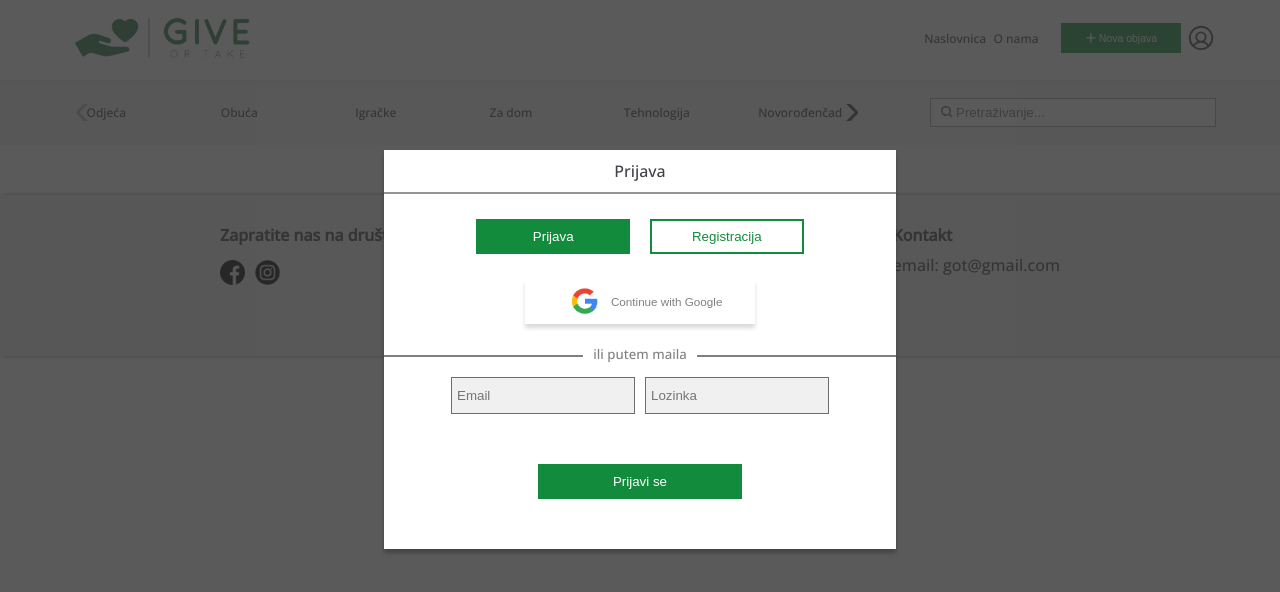
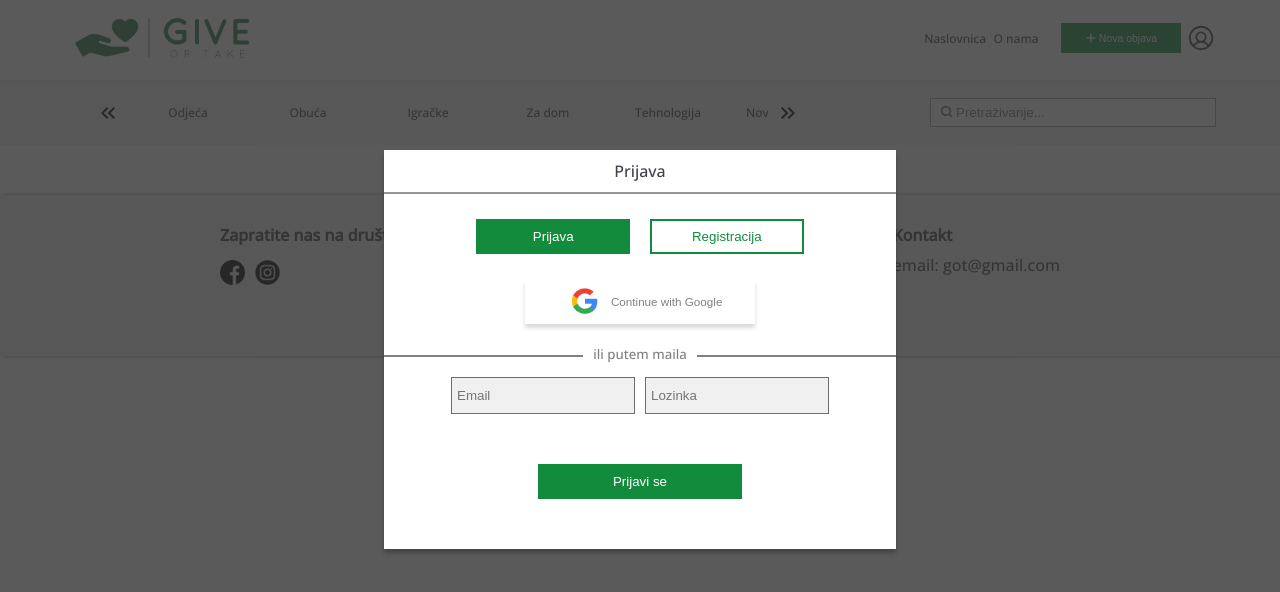
Before and after one commit to CrnkovicMia/GiveOrTake, a React (Create React App) app: page /login in a window 1280 px wide. Shown: the top 592 px of the page. Built offline with nearby package versions, Linux system fonts and the light colour scheme.

Commit message:
novi post stiliziranje

```diff
--- a/src/components/NavBar.js
+++ b/src/components/NavBar.js
@@ -1,5 +1,7 @@
 import "../style/Navigation.css";
 import "../style/Login.css";
+import "../style/Swiper.css";
+
 import { Link, useSearchParams } from "react-router-dom";
 import { LoginFunction } from "./LoginFunction.js";
 import { ProfilDropDown } from "./ProfilDropDown";
@@ -8,13 +10,6 @@ import { SearchBarSmallScreen } from "./SerchBarSmallScreen";
 import { Login } from "./Login";
 import { Hamburger } from "./Menu";
 
-import { Swiper, SwiperSlide } from "swiper/react";
-import "swiper/css";
-import "swiper/css/pagination";
-import "swiper/css/navigation";
-import "../style/Swiper.css";
-
-import { Pagination, Navigation } from "swiper";
 import { useEffect, useState } from "react";
 
 export const NavBar = (props) => {
@@ -50,26 +45,35 @@ export const NavBar = (props) => {
     window.location.reload(false);
   };
 
-  const [categoryDisplay, setCategoryDisplay] = useState(6);
+  const [iteWidth, setItemWidth] = useState(126);
+  const outerContainer = document.getElementsByClassName("outer-container")[0];
+
+  const handleNextClick = () => {
+    outerContainer.scrollBy(iteWidth, 0);
+  };
+  const handlePrevClikc = () => {
+    outerContainer.scrollBy(-iteWidth, 0);
+  };
+
   useEffect(() => {
     function handleResize() {
-      if (window.innerWidth <= 479.99) {
-        setCategoryDisplay(2);
-      }
       if (window.innerWidth >= 480 && window.innerWidth < 559.99) {
-        setCategoryDisplay(3);
+        setItemWidth(153);
       }
       if (window.innerWidth >= 560 && window.innerWidth < 768.99) {
-        setCategoryDisplay(4);
+        setItemWidth(165);
       }
-      if (window.innerWidth >= 768 && window.innerWidth < 1023.99) {
-        setCategoryDisplay(4);
+      if (window.innerWidth >= 768 && window.innerWidth < 849.99) {
+        setItemWidth(98);
+      }
+      if (window.innerWidth >= 850 && window.innerWidth < 1023.99) {
+        setItemWidth(110);
       }
       if (window.innerWidth >= 1024 && window.innerWidth < 1280) {
-        setCategoryDisplay(5);
+        setItemWidth(120);
       }
-      if (window.innerWidth >= 1280 && window.innerWidth < 1440) {
-        setCategoryDisplay(6);
+      if (window.innerWidth >= 1280) {
+        setItemWidth(125);
       }
     }
     handleResize();
@@ -200,27 +204,88 @@ export const NavBar = (props) => {
               <Link to="/?kategorija=Ostalo">Ostalo</Link>
             </label>
           </div>
-          <div className="swiperbar">
-            <>
-              <Swiper
-                slidesPerView={categoryDisplay}
-                spaceBetween={0}
-                navigation={true}
-                modules={[Pagination, Navigation]}
-                className="mySwiper"
+          <div className="slideList">
+            <div className="bar">
+              <button
+                type="button"
+                className="button"
+                id="button-prev"
+                onClick={handlePrevClikc}
               >
-                <SwiperSlide>Odjeća</SwiperSlide>
-                <SwiperSlide>Obuća</SwiperSlide>
-                <SwiperSlide>Igračke</SwiperSlide>
-                <SwiperSlide>Za dom</SwiperSlide>
-                <SwiperSlide>Tehnologija</SwiperSlide>
-                <SwiperSlide>Novorođenčad</SwiperSlide>
-                <SwiperSlide>Sport i oprema</SwiperSlide>
-                <SwiperSlide>Kućni ljubimci</SwiperSlide>
-                <SwiperSlide>Literatura</SwiperSlide>
-                <SwiperSlide>Ostalo</SwiperSlide>
-              </Swiper>
-            </>
+                <svg
+                  xmlns="http://www.w3.org/2000/svg"
+                  width="24"
+                  height="24"
+                  viewBox="0 0 24 24"
+                >
+                  <path
+                    fill="currentColor"
+                    d="m11 18l-6-6l6-6l1.4 1.4L7.825 12l4.575 4.6L11 18Zm6.6 0l-6-6l6-6L19 7.4L14.425 12L19 16.6L17.6 18Z"
+                  />
+                </svg>
+              </button>
+              <div className="outer-container">
+                <div className="category">
+                  {" "}
+                  <Link to="/?kategorija=Odjeća">Odjeća</Link>
+                </div>
+                <div className="category">
+                  {" "}
+                  <Link to="/?kategorija=Obuća">Obuća</Link>
+                </div>
+                <div className="category">
+                  {" "}
+                  <Link to="/?kategorija=Igračke">Igračke</Link>
+                </div>
+                <div className="category">
+                  {" "}
+                  <Link to="/?kategorija=Za dom">Za dom</Link>
+                </div>
+                <div className="category">
+                  {" "}
+                  <Link to="/?kategorija=Tehnologija">Tehnologija</Link>
+                </div>
+                <div className="category">
+                  {" "}
+                  <Link to="/?kategorija=Novorođenčad">Novorođenčad</Link>
+                </div>
+                <div className="category">
+                  {" "}
+                  <Link to="/?kategorija=Sport i oprema">Sport i oprema</Link>
+                </div>
+                <div className="category">
+                  {" "}
+                  <Link to="/?kategorija=Kućni ljubimci">Kućni ljubimci</Link>
+                </div>
+                <div className="category">
+                  <Link to="/?kategorija=Literatura">Literatura</Link>
+                </div>
+                <div className="category">
+                  {" "}
+                  <Link to="/?kategorija=Ostalo">Ostalo</Link>
+                </div>
+              </div>
+              <button
+                type="button"
+                className="button"
+                id="button-next"
+                onClick={() => {
+                  handleNextClick();
+                }}
+              >
+                <svg
+                  xmlns="http://www.w3.org/2000/svg"
+                  width="24"
+                  height="24"
+                  viewBox="0 0 24 24"
+                >
+                  <path
+                    fill="currentColor"
+                    d="M6.4 18L5 16.6L9.575 12L5 7.4L6.4 6l6 6l-6 6Zm6.6 0l-1.4-1.4l4.575-4.6L11.6 7.4L13 6l6 6l-6 6Z"
+                  />
+                </svg>
+              </button>
+            </div>
           </div>
           <div className="searchInput">
             <input
--- a/src/style/Cards.css
+++ b/src/style/Cards.css
@@ -85,16 +85,23 @@ h4 {
 }*/
 .viseButtonDiv {
   display: flex;
-  justify-content: center;
+  justify-content: right;
   width: 100%;
   padding-bottom: 5px;
 }
 .višeButton {
-  width: 30%;
-  font-size: 0.625em;
-  padding-top: 5px;
-  padding-bottom: 5px;
+  width: 28%;
+  font-size: 0.6875em;
+  padding: 4px 0;
+  margin: 8px 15px 0 0;
   transition: all 0.2s ease-in-out;
+  display: flex;
+  align-items: center;
+  justify-content: center;
+}
+.viseSVG {
+  width: 1.75em;
+  height: 1.75em;
 }
 .heartImage {
   max-width: 18px;
--- a/src/style/Navigation.css
+++ b/src/style/Navigation.css
@@ -212,17 +212,8 @@ Note: Beware of modifying this element as it can break the animations - you shou
   text-align: right;
   position: relative;
 }
-.searchIcon {
-  position: absolute;
-  right: 16em;
-  bottom: 2px;
-  width: 1.6em;
-  height: 1.6em;
-  stroke: #787777;
-  fill: white;
-}
 .categoryLink {
-  padding-left: 15px;
+  padding-left: 20px;
   text-decoration: none;
   font-size: 0.9357em;
 }
@@ -235,7 +226,16 @@ Note: Beware of modifying this element as it can break the animations - you shou
   border-style: solid;
   border-width: 1px;
 }
-.swiperbar {
+.searchIcon {
+  position: absolute;
+  top: 1px;
+  right: 16em;
+  width: 1.6em;
+  height: 1.6em;
+  stroke: #787777;
+  fill: white;
+}
+.slideList {
   display: none;
 }
 
@@ -257,6 +257,10 @@ Note: Beware of modifying this element as it can break the animations - you shou
     margin: 2px 15px 0 0;
     fill: black;
   }
+  .slideList {
+    display: flex;
+    flex: 2;
+  }
 }
 @media only screen and (min-width: 480px) and (max-width: 559.99px) {
   .categoryList,
@@ -270,14 +274,6 @@ Note: Beware of modifying this element as it can break the animations - you shou
   .loginImageDiv {
     display: none;
   }
-  .swiperbar {
-    display: flex;
-    font-size: 12px;
-    width: 90%;
-  }
-  .swiper-wrapper {
-    padding-left: 40px;
-  }
   .searchIconHide {
     display: block;
     width: 30px;
@@ -285,8 +281,12 @@ Note: Beware of modifying this element as it can break the animations - you shou
     margin: 2px 15px 0 0;
     fill: black;
   }
+  .slideList {
+    display: flex;
+    flex: 2;
+  }
 }
-@media only screen and (min-width: 560px) and (max-width: 767.99px) {
+@media only screen and (min-width: 560px) and (max-width: 768px) {
   .categoryList {
     display: none;
   }
@@ -308,20 +308,16 @@ Note: Beware of modifying this element as it can break the animations - you shou
   .categoryList {
     font-size: 14px;
   }
-  .swiperbar {
-    display: block;
-    font-size: 12px;
-    width: 100%;
-  }
-  .swiper-wrapper {
-    padding-left: 40px;
-  }
   .searchIconHide {
     display: block;
     width: 30px;
     height: 30px;
     margin: 2px 15px 0 0;
     fill: black;
+  }
+  .slideList {
+    display: flex;
+    flex: 2;
   }
 }
 @media only screen and (min-width: 768px) and (max-width: 1023.99px) {
@@ -335,11 +331,6 @@ Note: Beware of modifying this element as it can break the animations - you shou
   .categoryList {
     display: none;
   }
-  .swiperbar {
-    display: flex;
-    font-size: 12px;
-    width: 60%;
-  }
   .searchInput {
     width: 20%;
   }
@@ -348,7 +339,11 @@ Note: Beware of modifying this element as it can break the animations - you shou
     height: 25px;
   }
   .searchIcon {
-    right: 12.5em;
+    right: 12.4em;
+  }
+  .slideList {
+    display: flex;
+    flex: 2;
   }
 }
 @media only screen and (min-width: 1024px) and (max-width: 1279.99px) {
@@ -362,10 +357,9 @@ Note: Beware of modifying this element as it can break the animations - you shou
   .categoryList {
     display: none;
   }
-  .swiperbar {
+  .slideList {
     display: flex;
-    font-size: 12px;
-    width: 70%;
+    flex: 2;
   }
 }
 @media only screen and (min-width: 1280px) and (max-width: 1440px) {
@@ -382,9 +376,8 @@ Note: Beware of modifying this element as it can break the animations - you shou
   .categoryList {
     display: none;
   }
-  .swiperbar {
+  .slideList {
     display: flex;
-    font-size: 12px;
-    width: 70%;
+    flex: 2;
   }
 }
--- a/src/style/NewPost.css
+++ b/src/style/NewPost.css
@@ -99,6 +99,14 @@ label {
   flex-direction: column;
   width: 70%;
   height: 70%;
+  justify-content: center;
+  align-items: center;
+}
+.buttonInside {
+  display: flex;
+  flex-direction: column;
+  width: 100%;
+  height: 100%;
   justify-content: center;
   align-items: center;
 }
--- a/src/style/Swiper.css
+++ b/src/style/Swiper.css
@@ -1,20 +1,108 @@
-.swiper {
-  width: 100%;
+.bar {
+  box-sizing: border-box !important;
+  display: flex;
+  justify-content: center;
+  align-items: center;
+  height: 40px;
+  width: 95%;
+  margin: auto;
+}
+.outer-container {
+  overflow: hidden;
+  width: 50em;
+  scroll-behavior: smooth;
+  display: flex;
+}
+.category {
+  flex-shrink: 0;
+  font-size: 14px;
+  width: 125px;
   height: 100%;
-}
-.swiper-wrapper {
-  display: flex;
-  padding-left: 1.875em;
-  justify-content: start;
-}
-.swiper-slide {
-  width: 100%;
   text-align: center;
   display: flex;
-  justify-content: left;
   align-items: center;
+  justify-content: center;
 }
-.swiper-button-next,
-.swiper-button-prev {
+.category:focus,
+.category:active {
+  text-decoration: underline;
+  text-decoration-color: #49c474;
+  text-decoration-thickness: 2px;
   color: #433e49;
 }
+.category :hover {
+  color: #49c474;
+}
+.category:last-child {
+  border: none;
+}
+.button {
+  border: none;
+  background: none;
+  height: 25px;
+  width: 40px;
+  cursor: pointer;
+  transition: all 0.15s;
+}
+.button:hover {
+  transform: scale(1.1);
+}
+@media only screen and (min-width: 480px) and (max-width: 559.99px) {
+  .outer-container {
+    width: 460px;
+    margin: auto;
+  }
+  .category {
+    width: 153px;
+    font-size: 10px;
+  }
+  .button {
+    width: 25px;
+  }
+}
+@media only screen and (min-width: 560px) and (max-width: 767.99px) {
+  .outer-container {
+    width: 500px;
+    margin: auto;
+  }
+  .category {
+    width: 165px;
+    font-size: 12px;
+  }
+  .button {
+    width: 30px;
+  }
+}
+@media only screen and (min-width: 768px) and (max-width: 849.99px) {
+  .outer-container {
+    width: 400px;
+  }
+  .category {
+    width: 98px;
+    font-size: 12px;
+  }
+  .button {
+    width: 30px;
+  }
+}
+@media only screen and (min-width: 850px) and (max-width: 1023.99px) {
+  .outer-container {
+    width: 450px;
+  }
+  .category {
+    width: 110px;
+    font-size: 12px;
+  }
+  .button {
+    width: 30px;
+  }
+}
+@media only screen and (min-width: 1024px) and (max-width: 1279.99px) {
+  .outer-container {
+    width: 40em;
+  }
+  .category {
+    width: 120px;
+    font-size: 12px;
+  }
+}
```
Also changed, not shown: src/App.js (+38 -43 lines), src/components/Card.js (+13 -1 lines), src/pages/NewPost.js (+168 -112 lines), src/style/ProfilDropDown.css (+19 -0 lines).
